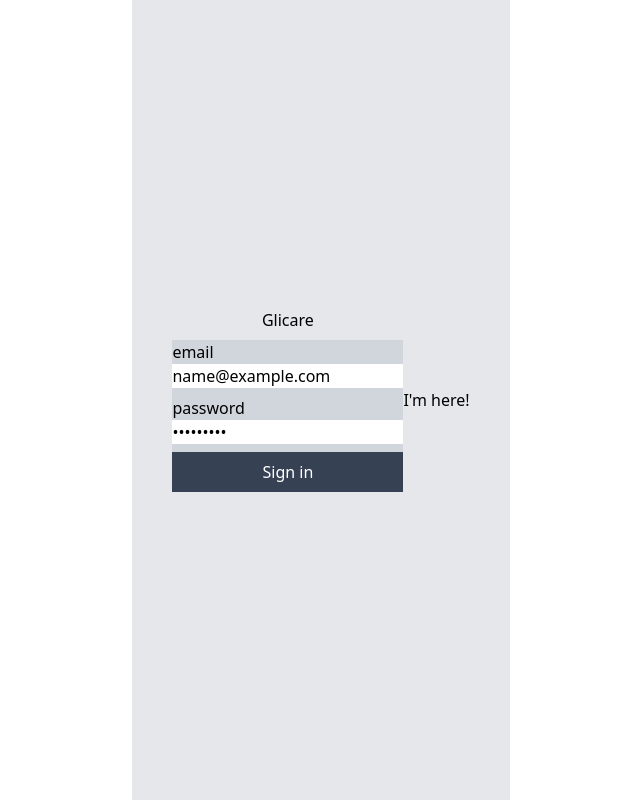
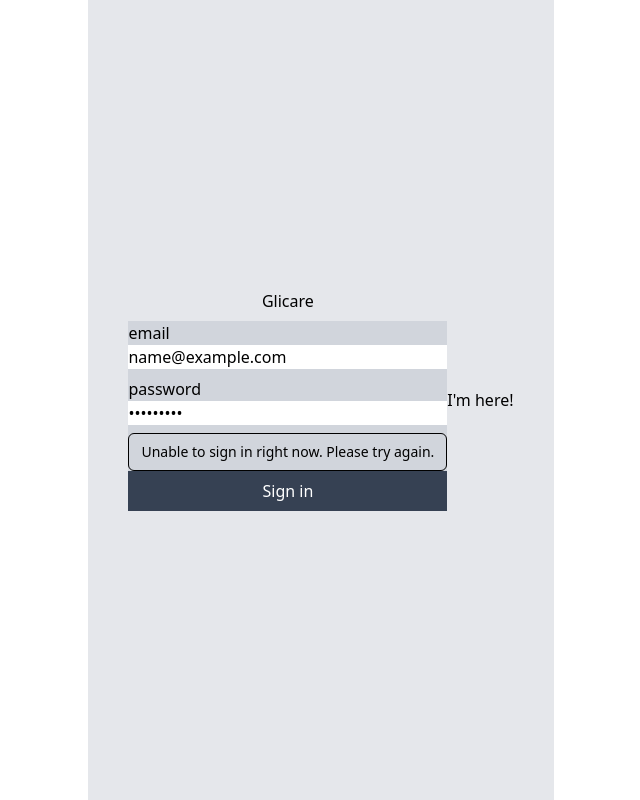
Before and after one commit to welderessutti/glicare-spa, an Angular app: page /auth/login in a window 1280 px wide. Both pictures are taken after typing "name@example.com", "Sample123" into the empty fields and a click on the button "Sign in". Shown: the whole page, without its empty margins (319-959 px from the left). Built offline with nearby package versions, Linux system fonts and the light colour scheme; no server answers.

Commit message:
Add error span in the login html template

```diff
--- a/src/app/features/auth/pages/login/login.html
+++ b/src/app/features/auth/pages/login/login.html
@@ -45,6 +45,12 @@
     }
   </div>
 
+  @if (errorMessage()) {
+    <div role="alert" class="rounded-md border px-3 py-2 text-sm">
+      <span>{{ errorMessage() }}</span>
+    </div>
+  }
+
   <button
     type="submit"
     [disabled]="isLoading()"
```
